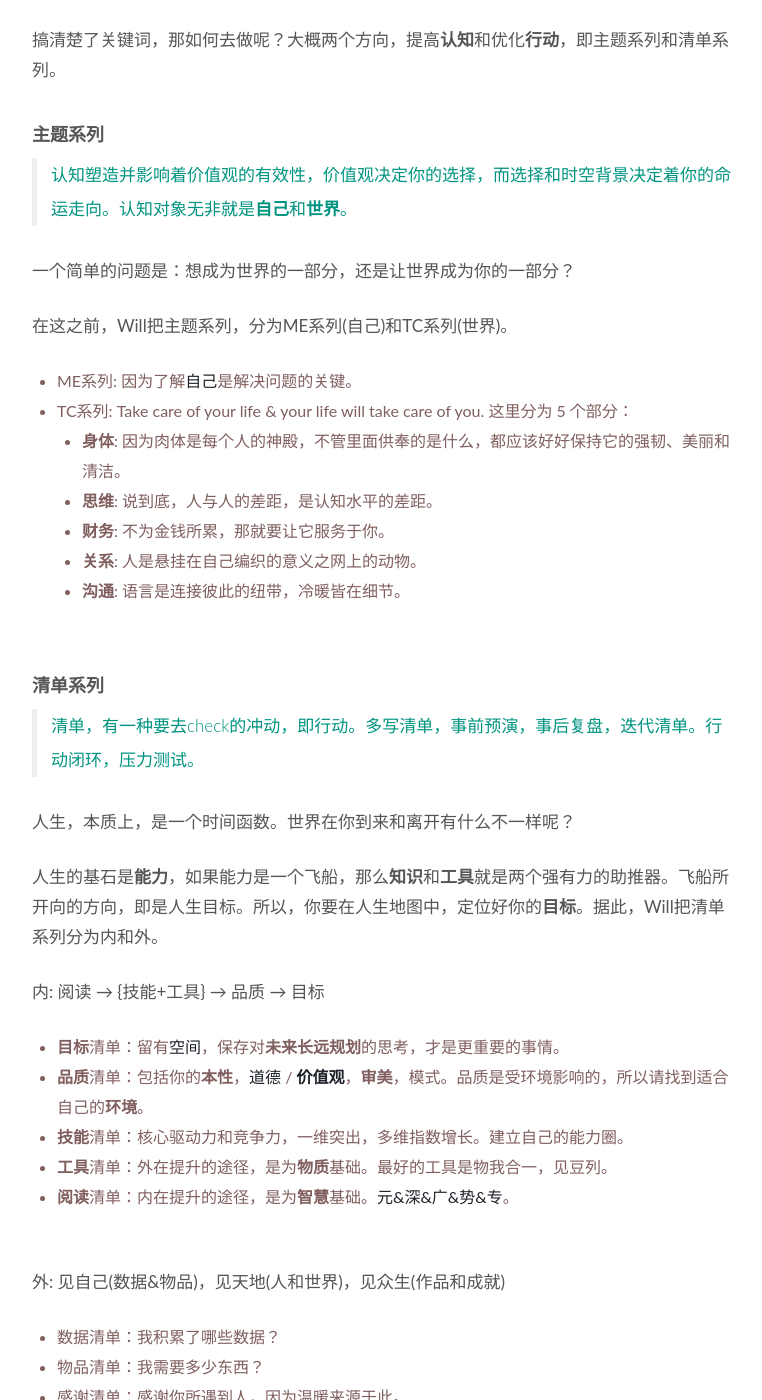
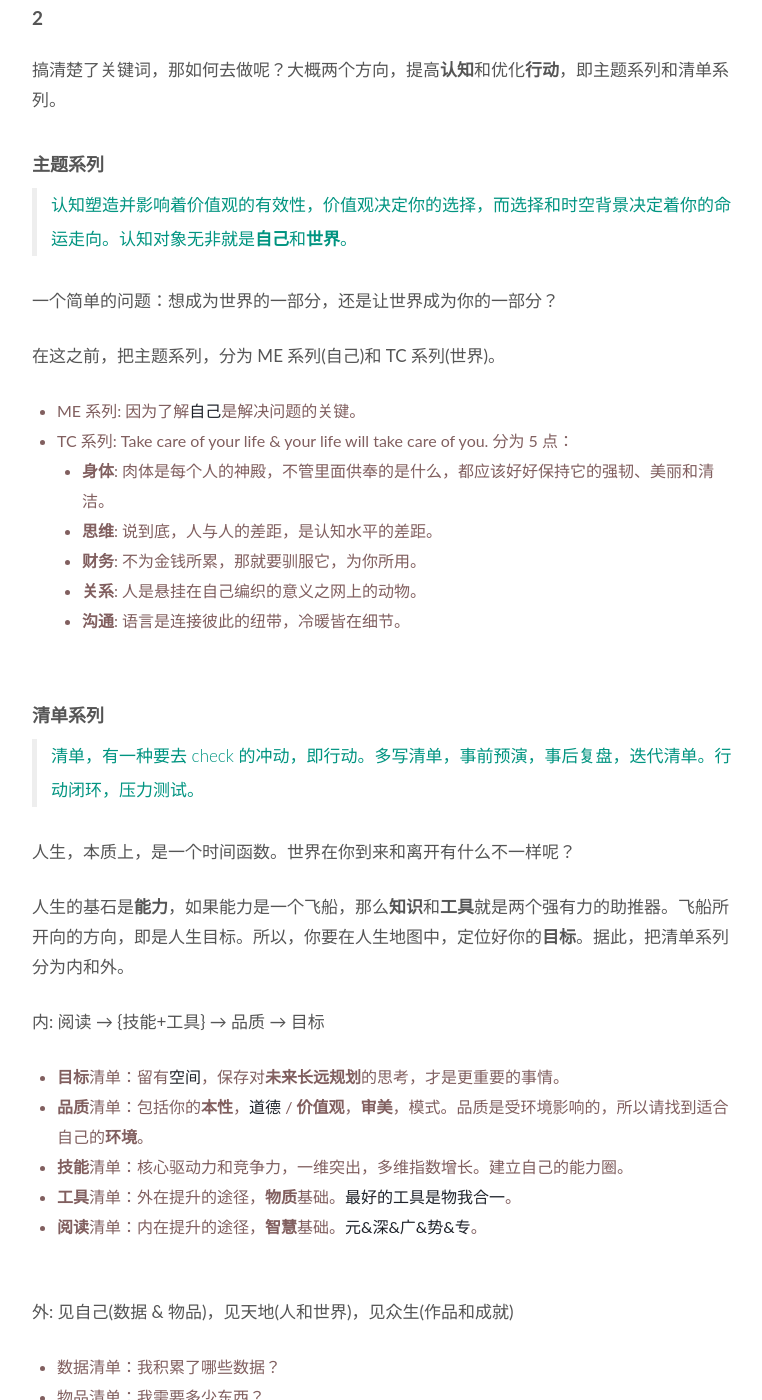
Before and after one commit to WillWang-X/willwang-x.github.io, a Jekyll site: the page built from _posts/blogs/2019-01-01-life-README.md, in a window 1280 px wide and 1400 px high, scrolled down 3069 px. Shown: the whole window, without its empty margins (258-1020 px from the left). Built offline with Jekyll 4.4.1, drawn with Linux system fonts in a browser that asks for light colours; some of the changed text lies outside the part shown.

Commit message:
Update in bash

```diff
--- a/_posts/blogs/2019-01-01-life-README.md
+++ b/_posts/blogs/2019-01-01-life-README.md
@@ -67,7 +67,7 @@
 
 * 积累是去记录经历，形成经验，让别人可**复现**的**清单**。
 * 设计是把清单们**重构**，得到简洁、直觉、彼此**连接**的**系统**。
-* 迭代是查漏补缺，螺旋上升, 是1.01^365 = 37.8。
+* 迭代是查漏补缺，螺旋上升, 是 1.01^365 = 37.8。
 
 <br>
 
@@ -96,15 +96,15 @@
 
 > 认知塑造并影响着价值观的有效性，价值观决定你的选择，而选择和时空背景决定着你的命运走向。认知对象无非就是**自己**和**世界**。
 
-一个简单的问题是：想成为世界的一部分，还是让世界成为你的一部分？
+一个简单的问题：想成为世界的一部分，还是让世界成为你的一部分？
 
-在这之前，Will把主题系列，分为ME系列(自己)和TC系列(世界)。
+在这之前，把主题系列，分为 ME 系列(自己)和 TC 系列(世界)。
 
-- ME系列: 因为了解[自己](https://book.douban.com/subject/34836531/)是解决问题的关键。
-- TC系列: Take care of your life & your life will take care of you. 这里分为 5 个部分：
-	- **身体**: 因为肉体是每个人的神殿，不管里面供奉的是什么，都应该好好保持它的强韧、美丽和清洁。
+- ME 系列: 因为了解[自己](https://www.wikiwand.com/en/Outline_of_self)是解决问题的关键。
+- TC 系列: Take care of your life & your life will take care of you. 分为 5 点：
+	- **身体**: 肉体是每个人的神殿，不管里面供奉的是什么，都应该好好保持它的强韧、美丽和清洁。
 	- **思维**: 说到底，人与人的差距，是认知水平的差距。
-	- **财务**: 不为金钱所累，那就要让它服务于你。
+	- **财务**: 不为金钱所累，那就要驯服它，为你所用。
 	- **关系**: 人是悬挂在自己编织的意义之网上的动物。
 	- **沟通**: 语言是连接彼此的纽带，冷暖皆在细节。
 
@@ -112,37 +112,37 @@
 
 ### 清单系列 [](立德立功立言)
 
-> 清单，有一种要去check的冲动，即行动。多写清单，事前预演，事后复盘，迭代清单。行动闭环，压力测试。
+> 清单，有一种要去 check 的冲动，即行动。多写清单，事前预演，事后复盘，迭代清单。行动闭环，压力测试。
 
 人生，本质上，是一个时间函数。世界在你到来和离开有什么不一样呢？
 
-人生的基石是**能力**，如果能力是一个飞船，那么**知识**和**工具**就是两个强有力的助推器。飞船所开向的方向，即是人生目标。所以，你要在人生地图中，定位好你的**目标**。据此，Will把清单系列分为内和外。
+人生的基石是**能力**，如果能力是一个飞船，那么**知识**和**工具**就是两个强有力的助推器。飞船所开向的方向，即是人生目标。所以，你要在人生地图中，定位好你的**目标**。据此，把清单系列分为内和外。
 
 
 内:	阅读 → {技能+工具} → 品质 → 目标
 
 * **目标**清单：留有[空间](https://book.douban.com/subject/26178426//)，保存对**未来长远规划**的思考，才是更重要的事情。
-* **品质**清单：包括你的**本性**，[道德](https://www.wikiwand.com/en/Lawrence_Kohlberg%27s_stages_of_moral_development) / [**价值观**](https://workflowy.com/s/3d0638300cdb/0LuD1Aeiek1PGSJ5)，**审美**，模式。品质是受环境影响的，所以请找到适合自己的**环境**。
+* **品质**清单：包括你的**本性**，[道德](https://www.wikiwand.com/en/Lawrence_Kohlberg%27s_stages_of_moral_development) / **价值观**，**审美**，模式。品质是受环境影响的，所以请找到适合自己的**环境**。
 * **技能**清单：核心驱动力和竞争力，一维突出，多维指数增长。建立自己的能力圈。
-* **工具**清单：外在提升的途径，是为**物质**基础。最好的工具是物我合一，见豆列。
-* **阅读**清单：内在提升的途径，是为**智慧**基础。[元&深&广&势&专](https://willwang.cc/2017/09/books)。
+* **工具**清单：外在提升的途径，**物质**基础。[最好的工具是物我合一](https://willwang.cc/2019/03/tools)。
+* **阅读**清单：内在提升的途径，**智慧**基础。[元&深&广&势&专](https://willwang.cc/2017/09/books)。
 
 <br>
 
-外: 见自己(数据&物品)，见天地(人和世界)，见众生(作品和成就)
+外: 见自己(数据 & 物品)，见天地(人和世界)，见众生(作品和成就)
 
 - 数据清单：我积累了哪些数据？[]([Instagram](https://www.instagram.com/will.will.wang/)，[豆瓣](https://www.douban.com/people/lanluotiankong/)，[Github](https://github.com/willwang-x)，[微博](https://weibo.com/aibutong/))
 - 物品清单：我需要多少东西？
 - 感谢清单：感谢你所遇到人，因为温暖来源于此。
 - 旅行清单：文化和自然的奇妙，远不是单一的视觉可以感知的。
-- 作品清单：人生在世，最重要的是用作品去讲话。
-- 成就清单：我对世界做什么贡献？
+- 作品清单：人生在世，最重要的是用作品讲话。
+- 成就清单：我对世界做了什么贡献？
 
 ## 3
 
-有一次我站在4楼的天台，与我视线平行的是，楼前的一棵树，当时莫名地感概：呀，10年前，这个树都没有我手掌大呀！
+有一次我站在 4 楼的天台，与我视线平行的是，楼前的一棵树，当时莫名地感概：呀，10 年前，这个树都没有我手掌大呀！
 
-这句太过简单的感慨，却一直在大脑中挥之不去。以至于我的人生目标，想探索成为[一棵树](https://i.imgur.com/zC2cFzo.png)！
+这句有点简单的感慨，却一直在大脑中挥之不去。以至于我的人生目标，想探索成为一棵树！
 
 <br>
 
```
Also changed, not shown: other parts of _posts/blogs/2019-01-01-life-README.md (+7 -7 lines), _posts/blogs/2017-09-09-books.md (+1 -1 lines), _posts/blogs/2020-08-03-star-pocket.md (+10 -10 lines).
